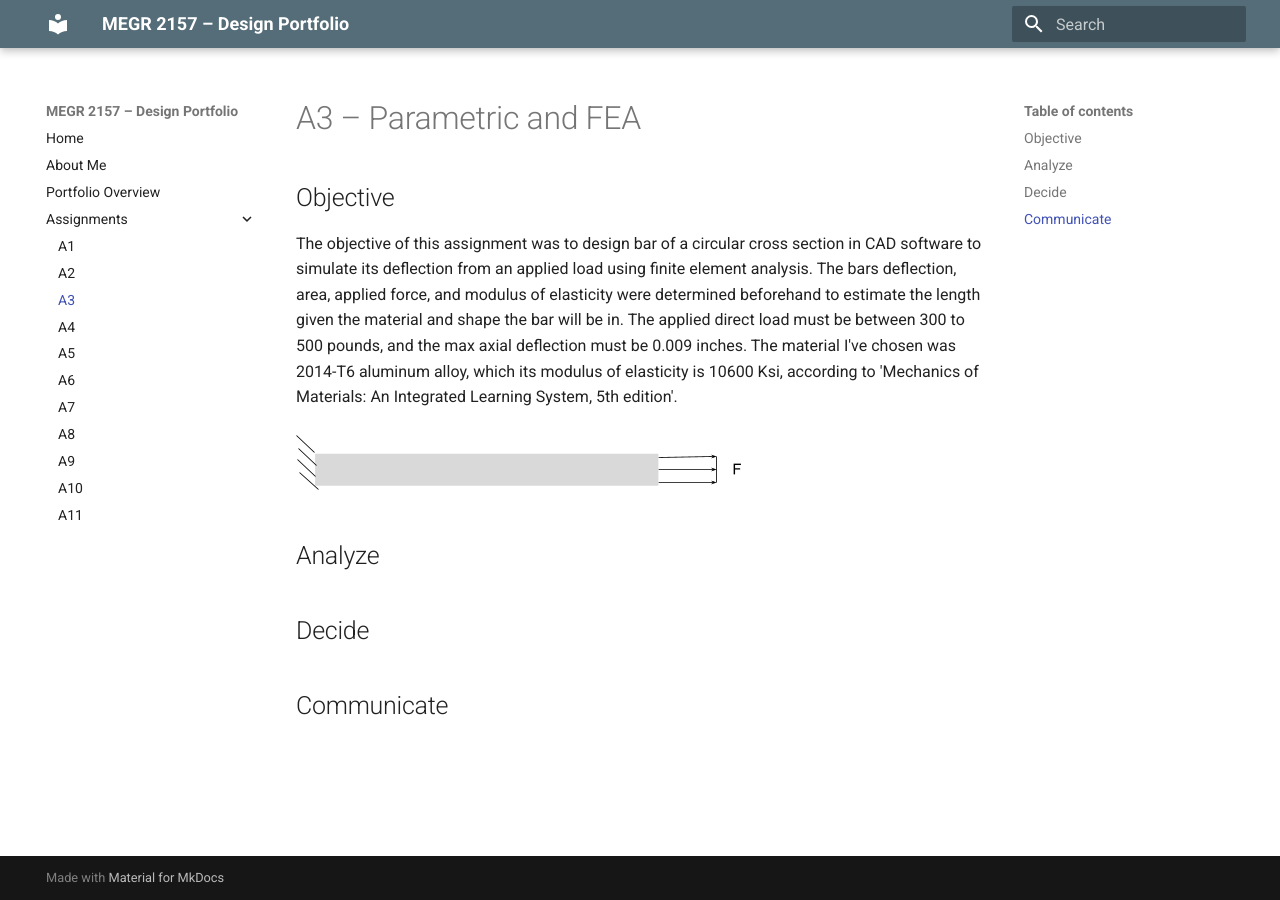
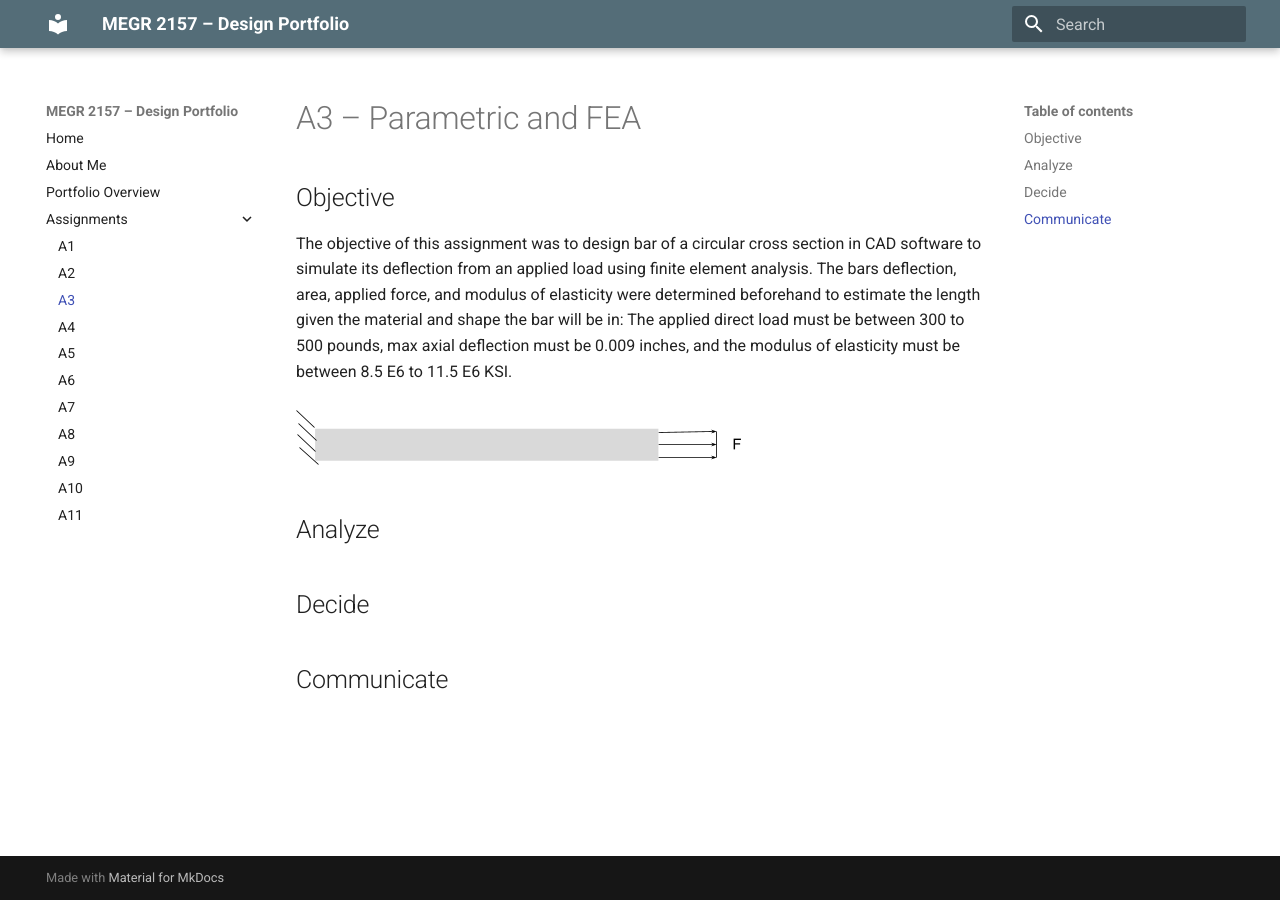
Before and after one commit to ajchiocca/megr2157-portfolio, an MkDocs documentation site: the page built from docs/assignments/A03/index.md, in a window 1280 px wide. Built offline with MkDocs 1.6.1 and Material for MkDocs 9.7.7, drawn with Linux system fonts in a browser that asks for light colours.

Commit message:
Revise assignment objective for clarity
Updated the assignment objective to clarify the parameters for the applied load and modulus of elasticity.

```diff
--- a/docs/assignments/A03/index.md
+++ b/docs/assignments/A03/index.md
@@ -1,7 +1,7 @@
 # A3 – Parametric and FEA
 
 ## Objective
-The objective of this assignment was to design bar of a circular cross section in CAD software to simulate its deflection from an applied load using finite element analysis. The bars deflection, area, applied force, and modulus of elasticity were determined beforehand to estimate the length given the material and shape the bar will be in. The applied direct load must be between 300 to 500 pounds, and the max axial deflection must be 0.009 inches. The material I've chosen was 2014-T6 aluminum alloy, which its modulus of elasticity is 10600 Ksi, according to 'Mechanics of Materials: An Integrated Learning System, 5th edition'.
+The objective of this assignment was to design bar of a circular cross section in CAD software to simulate its deflection from an applied load using finite element analysis. The bars deflection, area, applied force, and modulus of elasticity were determined beforehand to estimate the length given the material and shape the bar will be in: The applied direct load must be between 300 to 500 pounds, max axial deflection must be 0.009 inches, and the modulus of elasticity must be between 8.5 E6 to 11.5 E6 KSI.
 <br>
 <br>
 ![BAROBJ](BarObj.png)
```
